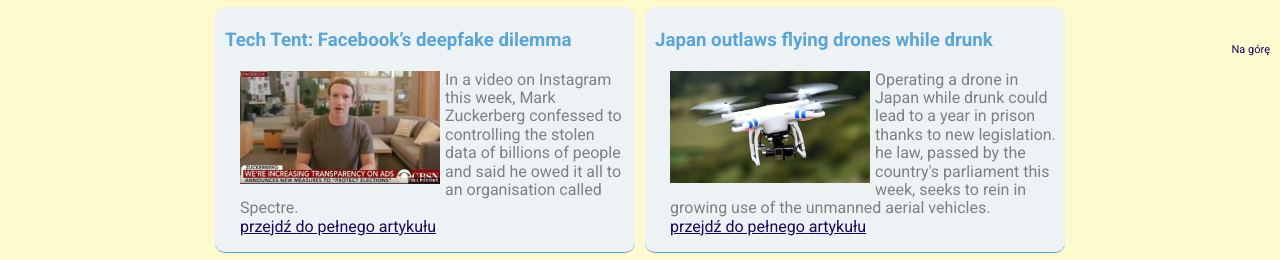
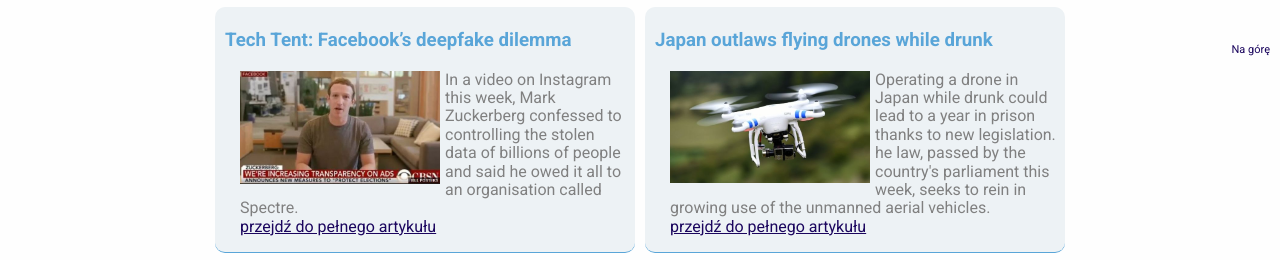
Before and after one commit to AgaPop/homework-gulp, a website: page src/content/index.html in a window 1280 px wide. Shown: the part 736-996 px from the top of the page. Drawn offline with nearby package versions, Linux system fonts and the light colour scheme; files that its build step writes are made by us from their sources; files whose address does not match are found by name; a web font is replaced by a local one.

Commit message:
feat: changing background

```diff
--- a/src/scss/main.scss
+++ b/src/scss/main.scss
@@ -14,7 +14,7 @@
 }
 
 body {
-  background: lemonchiffon;
+  background: $coldwhite;
   color: gray;
   font-family: "Roboto", sans-serif;
 }
```
